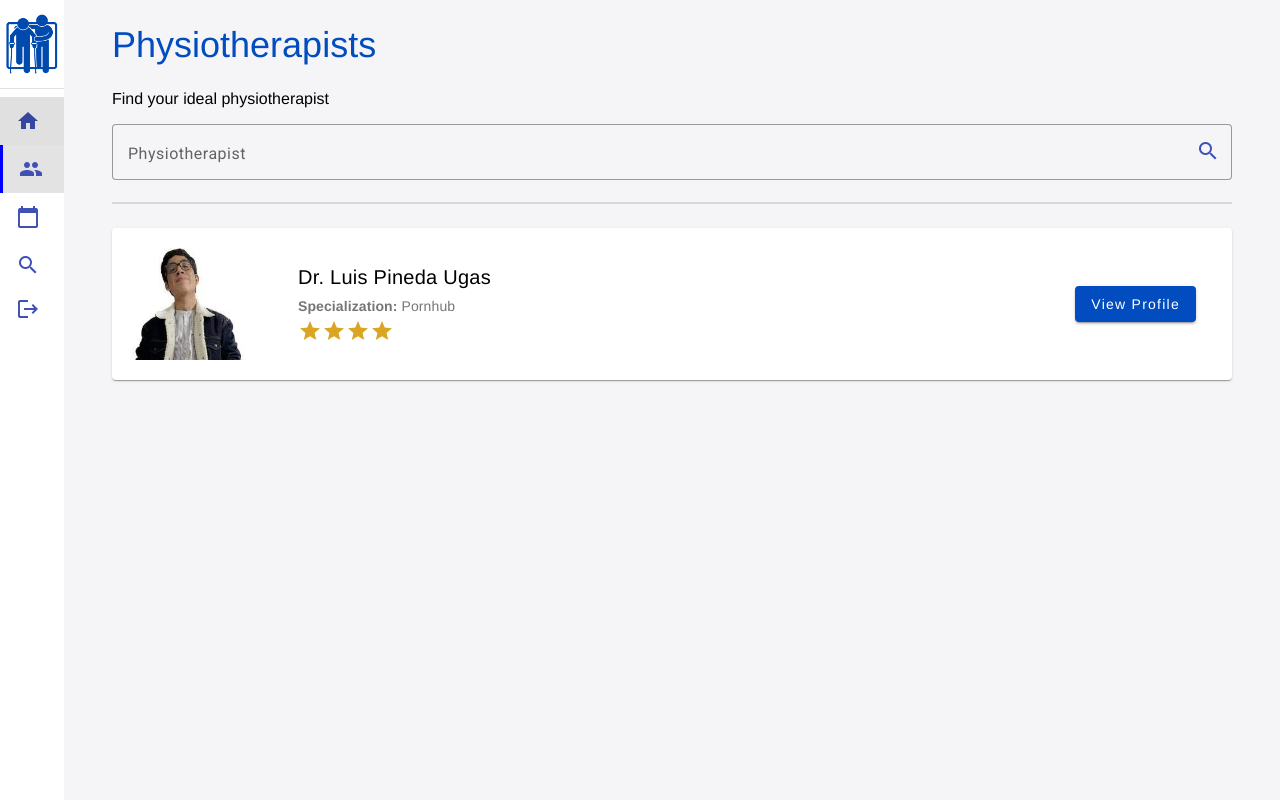
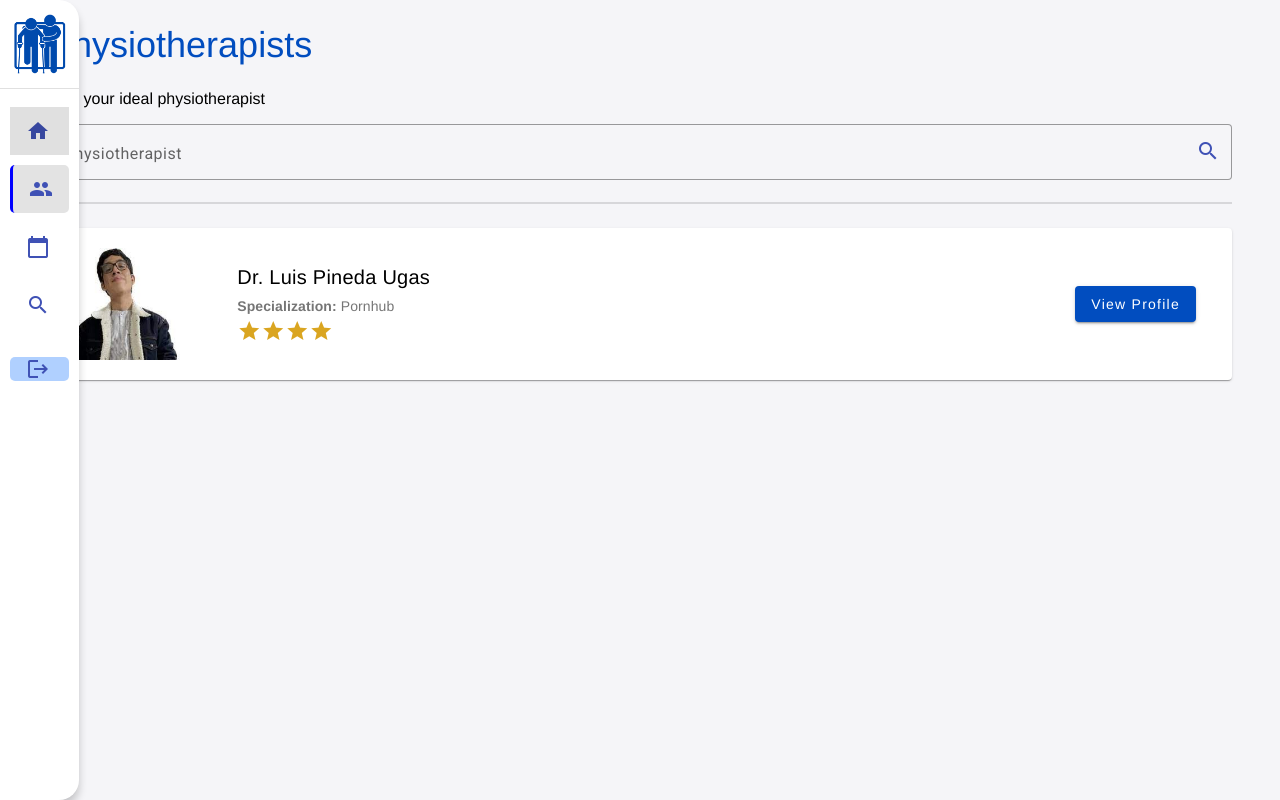
Before and after one commit to upc-pre-202302-IoTheraphy-SI572-SW71/Web-Theraphy, an Angular app: page /physiotherapist-list in a window 1280 px wide. Built offline with nearby package versions, Linux system fonts and the light colour scheme.

Commit message:
feat(side-nav): added side-nav component

```diff
--- a/src/app/shared/components/sidenav/sidenav.component.css
+++ b/src/app/shared/components/sidenav/sidenav.component.css
@@ -6,16 +6,20 @@
   overflow-y: auto; /* Agrega desplazamiento vertical si el contenido es demasiado largo */
 }
 
-/* Estilos para el contenedor de Log Out */
-.logout-container {
-  margin-top: auto; /* Coloca Log Out en la parte inferior */
+.total {
+  background-color: #FFFFFF;
+  position: fixed;
+  top: 0;
+  bottom: 0;
+  z-index: 1000; /* Asegura que esté por encima del contenido principal */
+  transition: width 0.3s; /* Agrega una transición para suavizar la expansión y retracción */
+  box-shadow: 0px 7px 8px 0px rgba(0, 0, 0, 0.20);
+
+  border-bottom-right-radius: 20px;
+  border-top-right-radius: 20px;
 }
 
-/* Resto de estilos (los que ya tenías) */
-img {
-  width: 64px;
-}
-
+/* Header Logo */
 .logo-container {
   display: flex;
   flex-direction: row;
@@ -26,18 +30,38 @@ img {
   padding-bottom: 12px;
 }
 
+.logo-text {
+  font-weight: bold;
+  font-size: 18px;
+  color: #0069D0;
+}
+
+img {
+  width: 64px;
+}
+
+/* Estilos para el contenedor de Log Out */
+.block {
+  display: flex;
+  flex-direction: row;
+  align-items: center;
+  margin: 10px;
+  border-radius: 5px;
+}
+
+.mat-icon {
+  vertical-align: middle;
+}
+
 .sidenav-item:hover {
   border-left: solid 3px blue;
+  border-radius: 5px;
 }
 
 .active-link {
   border-left: solid 3px blue;
+  border-radius: 5px;
   background: #e3e3e3;
-}
-
-.logo-text {
-  font-weight: bold;
-  font-size: 18px;
 }
 
 .sidenav-item-text {
@@ -45,12 +69,60 @@ img {
   margin-left: 10px;
 }
 
-.block {
-  display: flex;
-  flex-direction: row;
-  align-items: center;
+.black-divider {
+  border-top: 1px solid  #0069D0; /* Color de línea negro */
+  margin: 10px;
+  box-shadow: 0px 5px 14px 0px rgba(0, 0, 0, 0.12), 0px 9px 10px 0px rgba(0, 0, 0, 0.14), 0px 5px 5px 0px rgba(0, 0, 0, 0.20);
 }
 
-.mat-icon {
-  vertical-align: middle;
+/*Bottom*/
+.logout-container {
+  background-color: #B0D0FF;
+  margin: 10px;
+  border-radius: 5px;
 }
+
+.bottom {
+  margin-top: 110px;
+}
+
+.card-title {
+  display: flex;
+  flex-flow: row wrap;
+  justify-content: center;
+  align-items: center;
+  text-align: center;
+  font-size: 14px;
+}
+.card-title img{
+  width: 40px;
+  border-radius: 50%;
+  margin: 10px;
+  display: flex;
+}
+
+/* Agrega estilos para el overlay */
+.overlay {
+  position: fixed;
+  top: 0;
+  left: 0;
+  width: 100%;
+  height: 100%;
+  background: rgba(0, 0, 0, 0.5); /* Fondo semitransparente */
+  z-index: 999; /* Asegura que esté por encima del sidenav */
+  display: none;
+}
+
+.overlay.expanded {
+  display: block; /* Muestra el overlay cuando el sidenav está expandido */
+}
+
+/* Estilos para el sidenav */
+.mat-drawer.mat-sidenav {
+  position: fixed;
+  top: 0;
+  bottom: 0;
+  z-index: 1000; /* Asegura que esté por encima del contenido principal */
+  transition: transform 0.3s; /* Agrega una transición para suavizar la expansión y retracción */
+  transform: translateX(-100%); /* Inicialmente oculto a la izquierda */
+}
```
